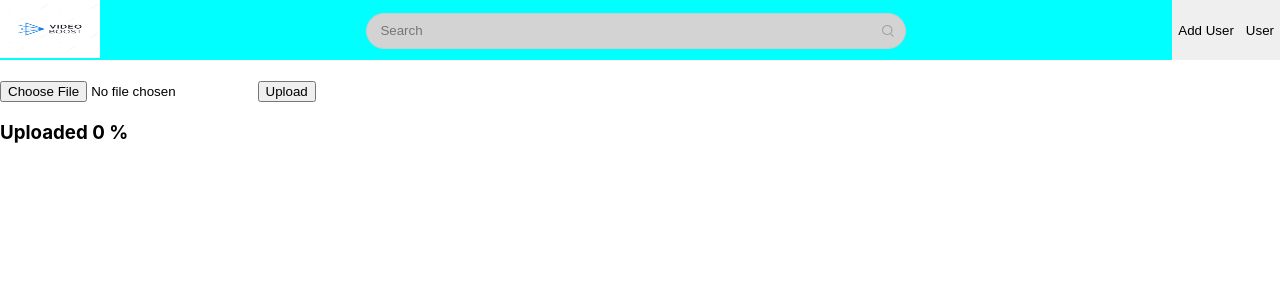
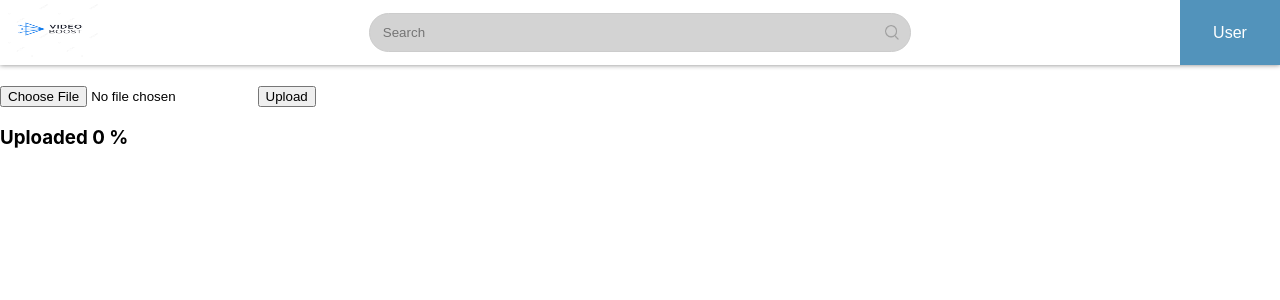
Before and after one commit to varsha-rani1212/SampleProject, a React (Create React App) app: page /MainPage in a window 1280 px wide. Shown: the top 300 px of the page. Built offline with nearby package versions, Linux system fonts and the light colour scheme.

Commit message:
navbar half User icon styling done

```diff
--- a/src/components/Dashboard.js/Header.js
+++ b/src/components/Dashboard.js/Header.js
@@ -1,8 +1,11 @@
 import videoBoosterImage from '../../images/videoBoost.jpg';
 import searchImage from '../../images/search.png';
 import styles from '../Dashboard.js/Header.module.css';
+import { useSelector } from 'react-redux';
 
 function Header(){
+
+    const googleData = useSelector((state) => state.userData.googleData);
 
     return (
         <header className={styles.container}>
@@ -15,9 +18,12 @@ function Header(){
                  <img src={searchImage} />
              </div>
 
-             <div className={styles.sidePopUp}>
-                 <button>Add User</button>
-                 <button>User</button>
+             <div className={styles.dropdown}>
+                 <button className={styles.dropbtn}>User</button>
+                 <div className={styles.dropdownContent}>
+                     <p>Name:&nbsp;{googleData.givenName} &nbsp; {googleData.familyName}</p>
+                     <p></p>
+                 </div>
              </div>
         </header>
     );
--- a/src/components/Dashboard.js/Header.module.css
+++ b/src/components/Dashboard.js/Header.module.css
@@ -2,9 +2,9 @@
 .container{
     display: flex;
     justify-content: space-between;
-    height: 60px;
-    background-color: aqua;
+    height: 65px;
     width: 100vw;
+    box-shadow: 0 0 5px gray;
 }
 
 .image{
@@ -18,7 +18,7 @@
     padding: 11px 11px;
     border-radius: 25px;
     background: lightgray;
-    height: 12px;
+    height: 15px;
     margin-top: 1%;
 }
 
@@ -29,12 +29,67 @@
     background: transparent;
 }
 
-.sidePopUp{
+.dropbtn{
+    background-color: rgb(82, 147, 187);
+    color: white;
+    padding: 16px;
+    height: 65px;
+    font-size: 16px;
+    width: 100px;
+    border: none;
+}
+
+.dropdown{
+    position: relative;
+    display: inline-block;
+}
+
+.dropdownContent{
+   display: none;
+   position: absolute;
+   background-color: white;
+   width: 560px;
+   box-shadow: 0 0 5px grey;
+   padding: 20px;
+   z-index: 1;
+}
+
+.dropdownContent p{
+    color: black;
+    display: block;
+    text-decoration: none;
+}
+
+.dropdownContent p:hover{
+    color: red;
+}
+
+.dropdown:hover .dropdownContent{
+    display: block;
+}
+
+.dropdown:hover .dropbtn{
+    background-color: gray;
+}
+
+
+/* .sidePopUp{
     display: flex;
     justify-content: space-between;
+    border-radius: 50%;
+    border: transparent;
 }
 
 .sidePopUp button{
     border: transparent;
-    height: 60px;
+    width: 85px;
+    background-color: white;
 }
+
+.addUser{
+    height: 65px;
+    padding: 0 30px;
+    box-shadow: 0 0 2px gray;
+    align-items: center;
+}
+*/
```
Also changed, not shown: 1 other file (tests, documents, lock files or other folders).
